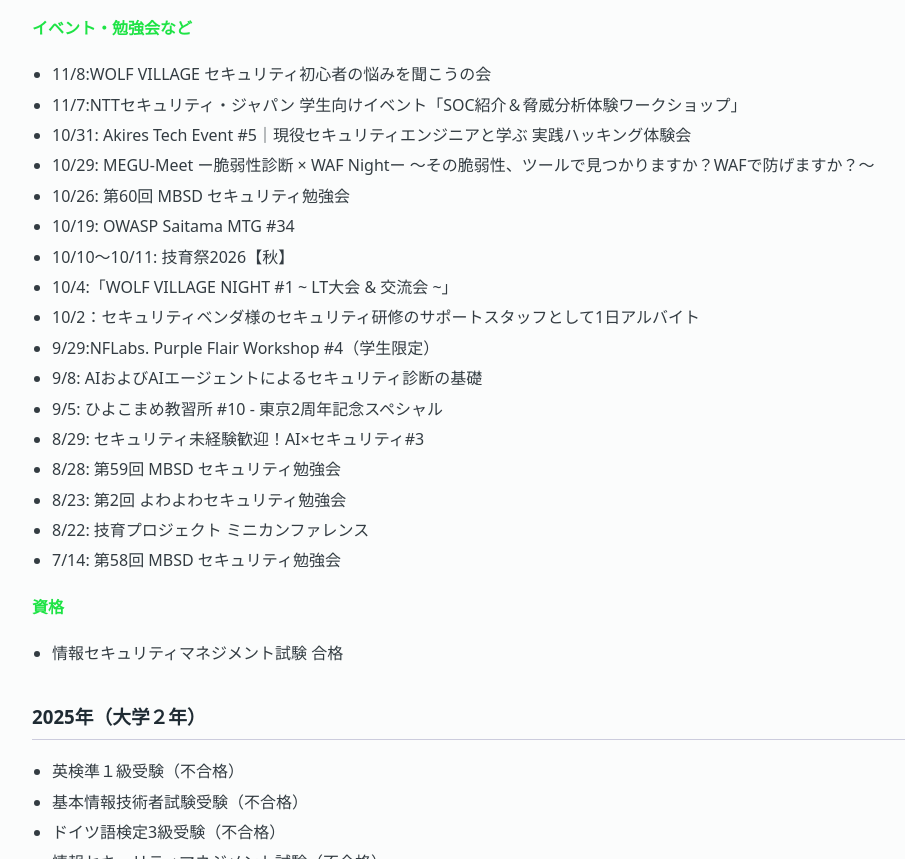
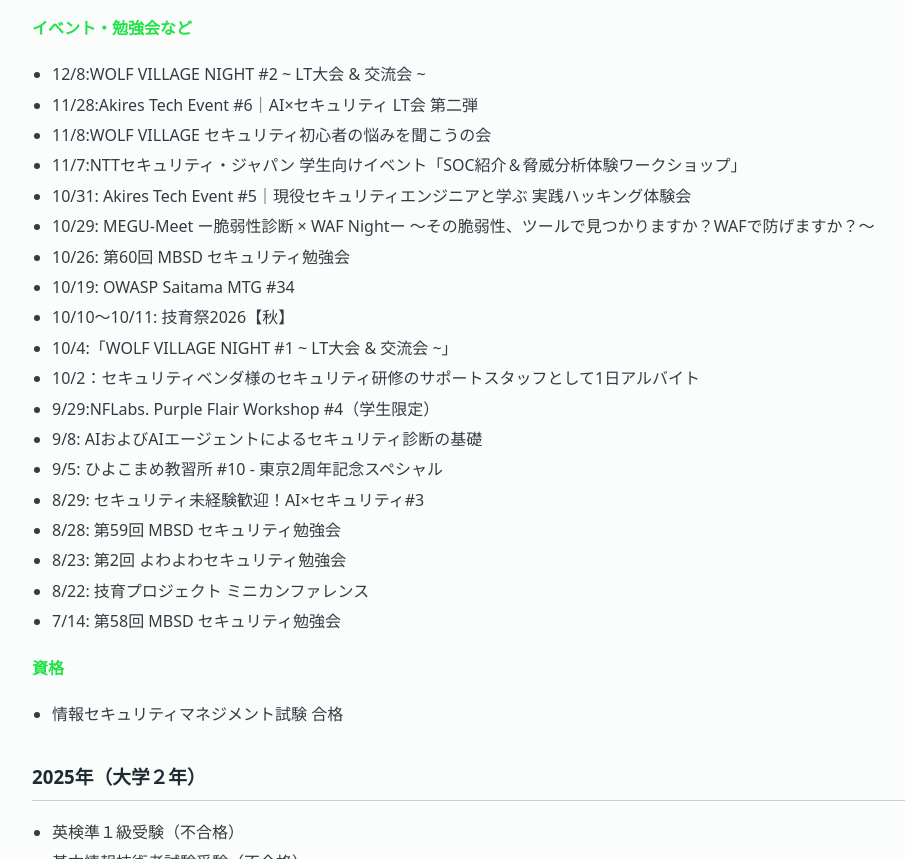
Before and after one commit to Fuji60-x86cat/x86cat, a plain HTML site: page index.html in a window 1280 px wide. Shown: the part 2323-3182 px from the top of the page, without its empty margins (162-1067 px from the left). Drawn offline with Linux system fonts and the light colour scheme.

Commit message:
Update index.html

```diff
--- a/index.html
+++ b/index.html
@@ -130,7 +130,8 @@
 
     <p class="cat-title">イベント・勉強会など</p>
     <ul class="event-list">
-
+      <li><a href="https://x.com/YamadaTaromlok/status/2120868773116940477" class="hover-link" target="_blank" rel="noopener noreferrer">12/8:WOLF VILLAGE NIGHT #2 ~ LT大会 & 交流会 ~</a></li>
+      <li><a href="https://x.com/YamadaTaromlok/status/2121409294444986539" class="hover-link" target="_blank" rel="noopener noreferrer">11/28:Akires Tech Event #6｜AI×セキュリティ LT会 第二弾</a></li>
       <li><a href="https://x.com/YamadaTaromlok/status/2112093295908380704" class="hover-link" target="_blank" rel="noopener noreferrer">11/8:WOLF VILLAGE セキュリティ初心者の悩みを聞こうの会</a></li>
       <li><a href="https://x.com/YamadaTaromlok/status/2119078292578050225" class="hover-link" target="_blank" rel="noopener noreferrer">11/7:NTTセキュリティ・ジャパン 学生向けイベント「SOC紹介＆脅威分析体験ワークショップ」</a></li>
       <li><a href="https://x.com/YamadaTaromlok/status/2116779603364851790" class="hover-link" target="_blank" rel="noopener noreferrer">10/31: Akires Tech Event #5｜現役セキュリティエンジニアと学ぶ 実践ハッキング体験会</a></li>
```
